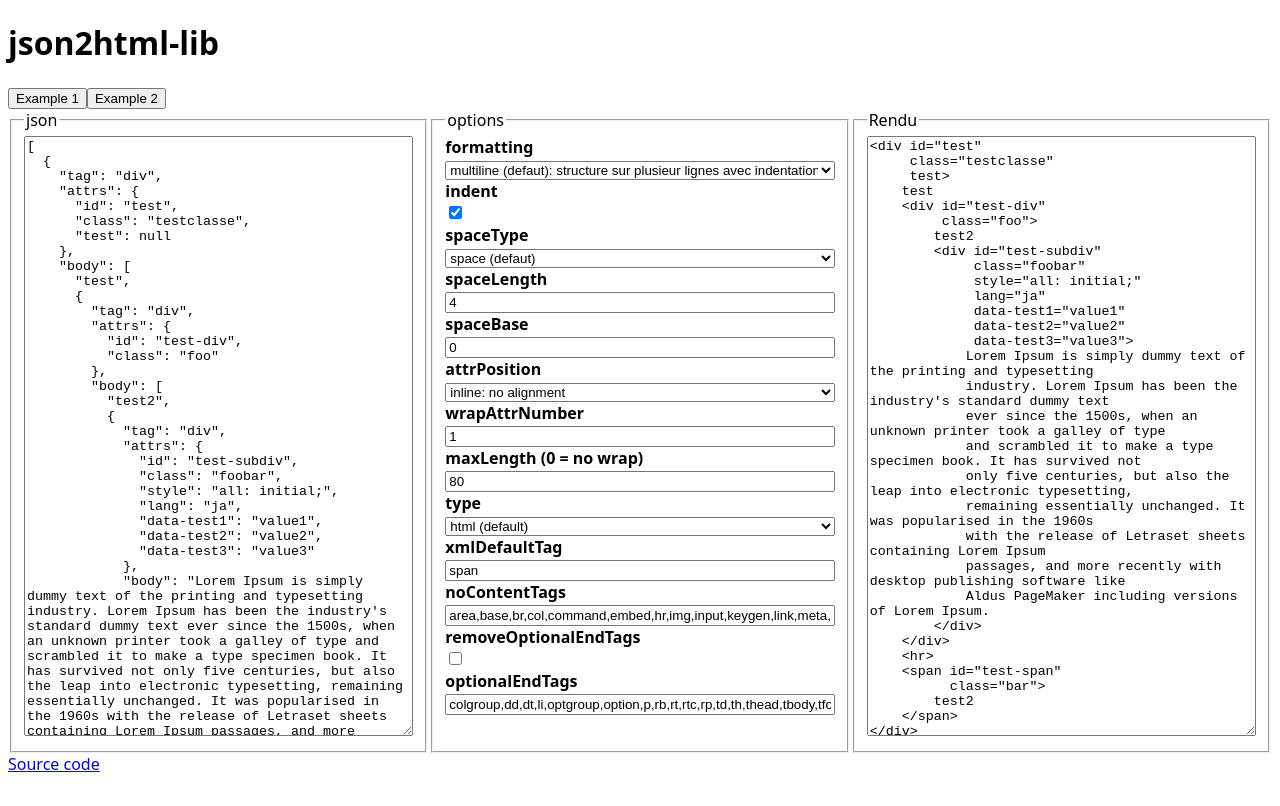
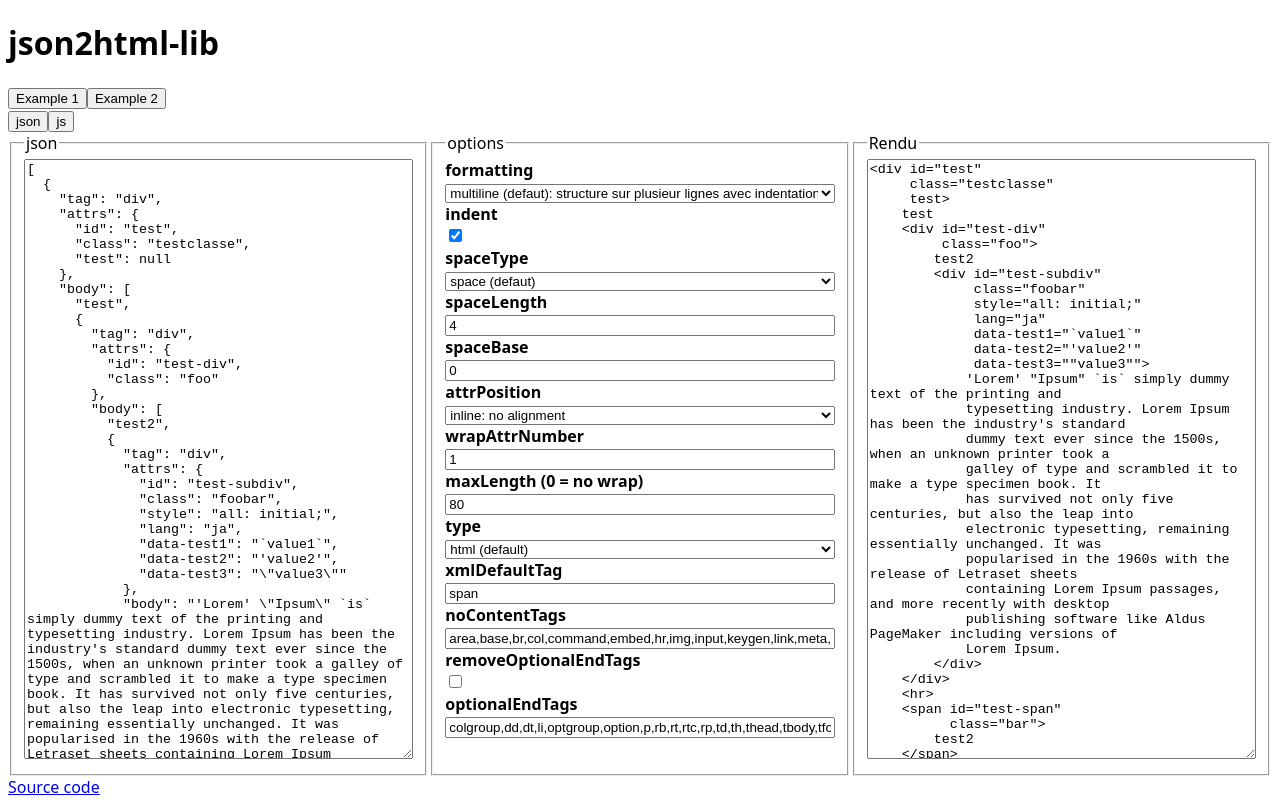
Before and after one commit to ikilote/json2html, an Angular app: page / in a window 1280 px wide. Built offline with nearby package versions, Linux system fonts and the light colour scheme.

Commit message:
Add Js edit

```diff
--- a/src/app/app.component.html
+++ b/src/app/app.component.html
@@ -4,11 +4,17 @@
     <button type="button" (click)="updateExample(0)">Example 1</button>
     <button type="button" (click)="updateExample(1)">Example 2</button>
 </div>
+<div>
+    <button type="button" (click)="modeEdit('json')">json</button>
+    <button type="button" (click)="modeEdit('js')">js</button>
+</div>
 
 <main>
     <fieldset class="json">
         <legend>json</legend>
-        <textarea (change)="format($event.target.value)">{{ data | json }}</textarea>
+        <textarea (change)="format($event.target.value)">{{
+            mode === 'json' ? (data | json) : (data | js : 2)
+        }}</textarea>
     </fieldset>
 
     <fieldset class="options">
--- a/src/app/app.component.ts
+++ b/src/app/app.component.ts
@@ -1,13 +1,8 @@
 import { Component } from '@angular/core';
 
-import {
-  Json2html,
-  Json2htmlOptions,
-  Json2htmlRef,
-} from 'projects/json2html/src/public_api';
+import { Json2html, Json2htmlOptions, Json2htmlRef } from 'projects/json2html/src/public_api';
 
 import { examples } from './app.json';
-
 
 @Component({
     selector: 'app-root',
@@ -68,6 +63,7 @@ export class AppComponent {
     data: Json2htmlRef | Json2htmlRef[];
     html: string;
 
+    mode: 'json' | 'js' = 'json';
     constructor() {
         this.updateExample(1);
     }
@@ -77,9 +73,17 @@ export class AppComponent {
         this.generated();
     }
 
-    format(json: string) {
+    modeEdit(mode: 'json' | 'js') {
+        this.mode = mode;
+    }
+
+    format(data: string) {
         try {
-            this.data = JSON.parse(json);
+            if (this.mode === 'json') {
+                this.data = JSON.parse(data);
+            } else {
+                this.data = eval(data.replace('\n', ''));
+            }
             this.generated();
         } catch (error) {
             console.error(error);
--- a/src/app/app.json.ts
+++ b/src/app/app.json.ts
@@ -29,13 +29,13 @@ export const examples = [
                                 class: 'foobar',
                                 style: 'all: initial;',
                                 lang: 'ja',
-                                'data-test1': 'value1',
-                                'data-test2': 'value2',
-                                'data-test3': 'value3',
+                                'data-test1': '`value1`',
+                                'data-test2': "'value2'",
+                                'data-test3': '"value3"',
                             },
                             body:
-                                `Lorem Ipsum is simply dummy text of the printing and typesetting industry. Lorem ` +
-                                `Ipsum has been the industry's standard dummy text ever since the 1500s, ` +
+                                `'Lorem' "Ipsum" \`is\` simply dummy text of the printing and typesetting industry. ` +
+                                `Lorem Ipsum has been the industry's standard dummy text ever since the 1500s, ` +
                                 `when an unknown printer took a galley of type and scrambled it to make a type ` +
                                 `specimen book. It has survived not only five centuries, but also the leap into ` +
                                 `electronic typesetting, remaining essentially unchanged. It was popularised in the ` +
--- a/src/app/app.module.ts
+++ b/src/app/app.module.ts
@@ -3,10 +3,10 @@ import { BrowserModule } from '@angular/platform-browser';
 
 import { AppRoutingModule } from './app-routing.module';
 import { AppComponent } from './app.component';
-
+import { JsPipe } from './js.pipe';
 
 @NgModule({
-    declarations: [AppComponent],
+    declarations: [AppComponent, JsPipe],
     imports: [BrowserModule, AppRoutingModule],
     providers: [],
     bootstrap: [AppComponent],
--- /dev/null
+++ b/src/app/js.pipe.ts
@@ -0,0 +1,22 @@
+import { Pipe, PipeTransform } from '@angular/core';
+
+@Pipe({ name: 'js' })
+export class JsPipe implements PipeTransform {
+    transform(json: any, tabSize: number = 4, tab: number = 0): string {
+        try {
+            return JSON.stringify(json, null, tabSize)
+                .replace(/( {2,}[{\]}"])/g, ' '.repeat(tabSize * tab) + '$1')
+                .replace(/"([a-zA-Z0-9]*)":/g, '$1:')
+                .replace(/"([^"]*)":/g, "'$1':")
+                .replace(/\\"/g, '(--)')
+                .replace(/: "([^'\n]*)"(,?\n)/g, `: '$1'$2`)
+                .replace(/: "([^"\n]*)"(,?\n)/g, ': "$1"$2')
+                .replace(/: "([^\n]*)"(,?\n)/g, ': `$1`$2')
+                .replace(/(?<!'?: )(?!`?,?\n)(`)/g, '\\`')
+                .replace(/\(--\)/g, '"')
+                .replace(/([\]}])$/g, ' '.repeat(tabSize * tab) + '$1');
+        } catch (e) {
+            return json;
+        }
+    }
+}
```
